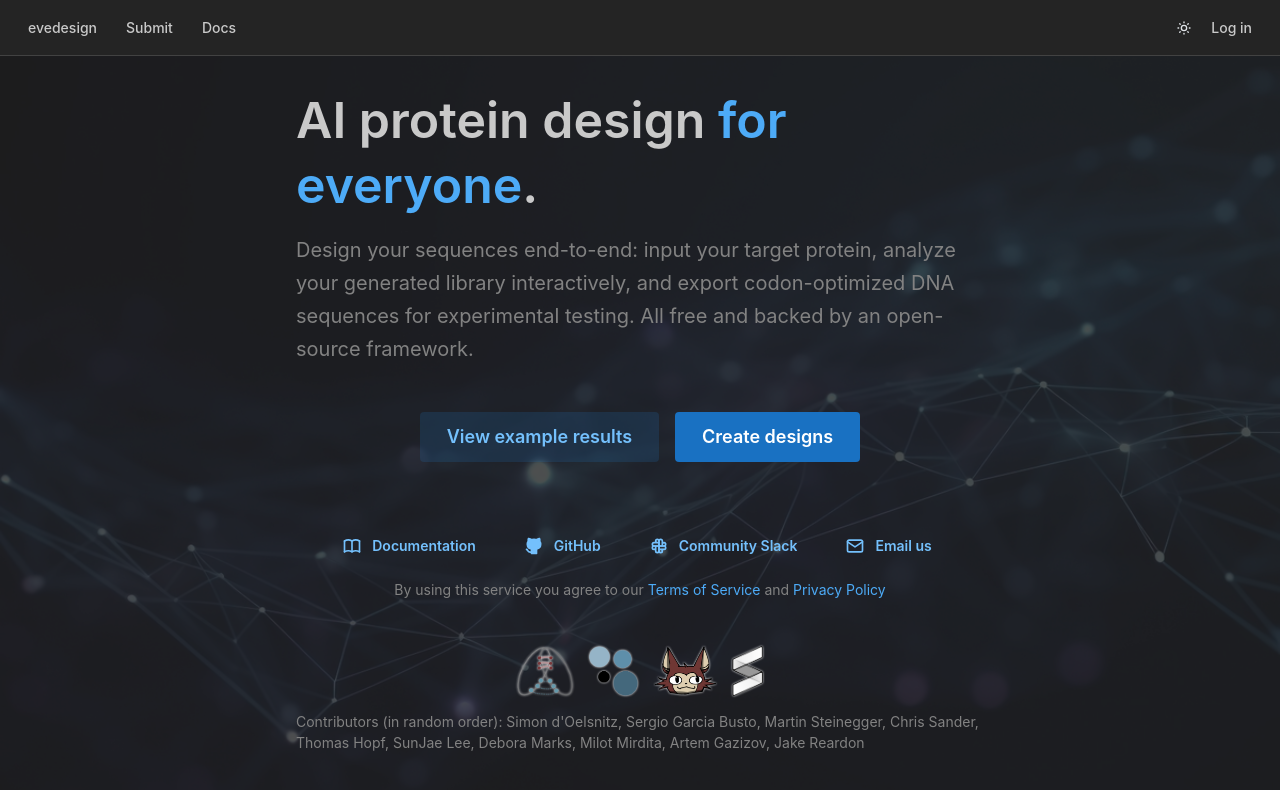
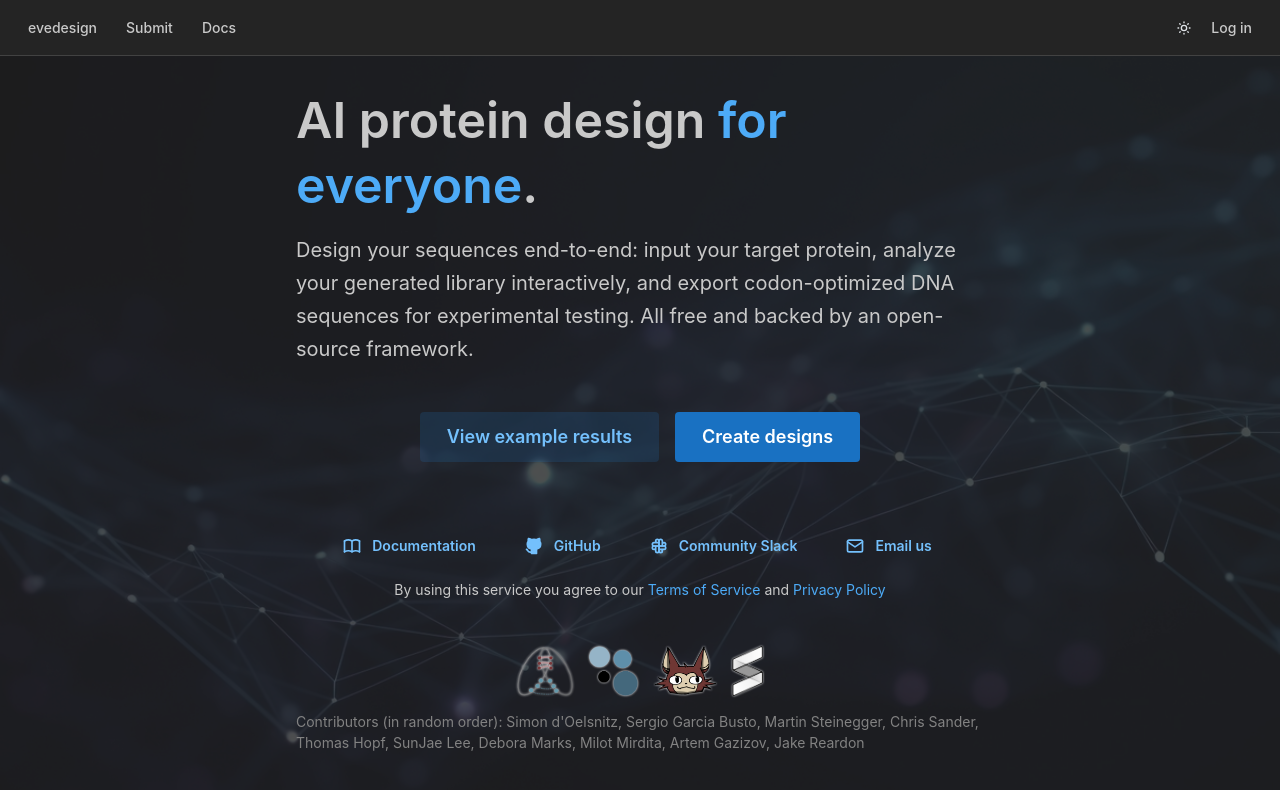
Before and after one commit to evedesignbio/evedesign-ui, a React (Vite) app: page / in a window 1280 px wide. Shown: the top 790 px of the page. Built offline with nearby package versions, Linux system fonts and the light colour scheme; what molstar, plotly.js-gl2d-dist, react-plotly.js would draw is missing.

Commit message:
increase text contrast

```diff
--- a/src/pages/start/index.tsx
+++ b/src/pages/start/index.tsx
@@ -112,7 +112,7 @@ export const StartPage = () => {
             </span>
             .
           </Title>
-          <Text c={"dimmed"} size={"xl"}>
+          <Text size={"xl"}>
             Design your sequences end-to-end: input your target protein, analyze
             your generated library interactively, and export codon-optimized DNA
             sequences for experimental testing. All free and backed by an
@@ -227,7 +227,7 @@ export const StartPage = () => {
               </Button>
             </Group>
 
-            <Text c={"dimmed"} size={"sm"}>
+            <Text size={"sm"}>
               By using this service you agree to our <LegalLinks />
             </Text>
 
```
